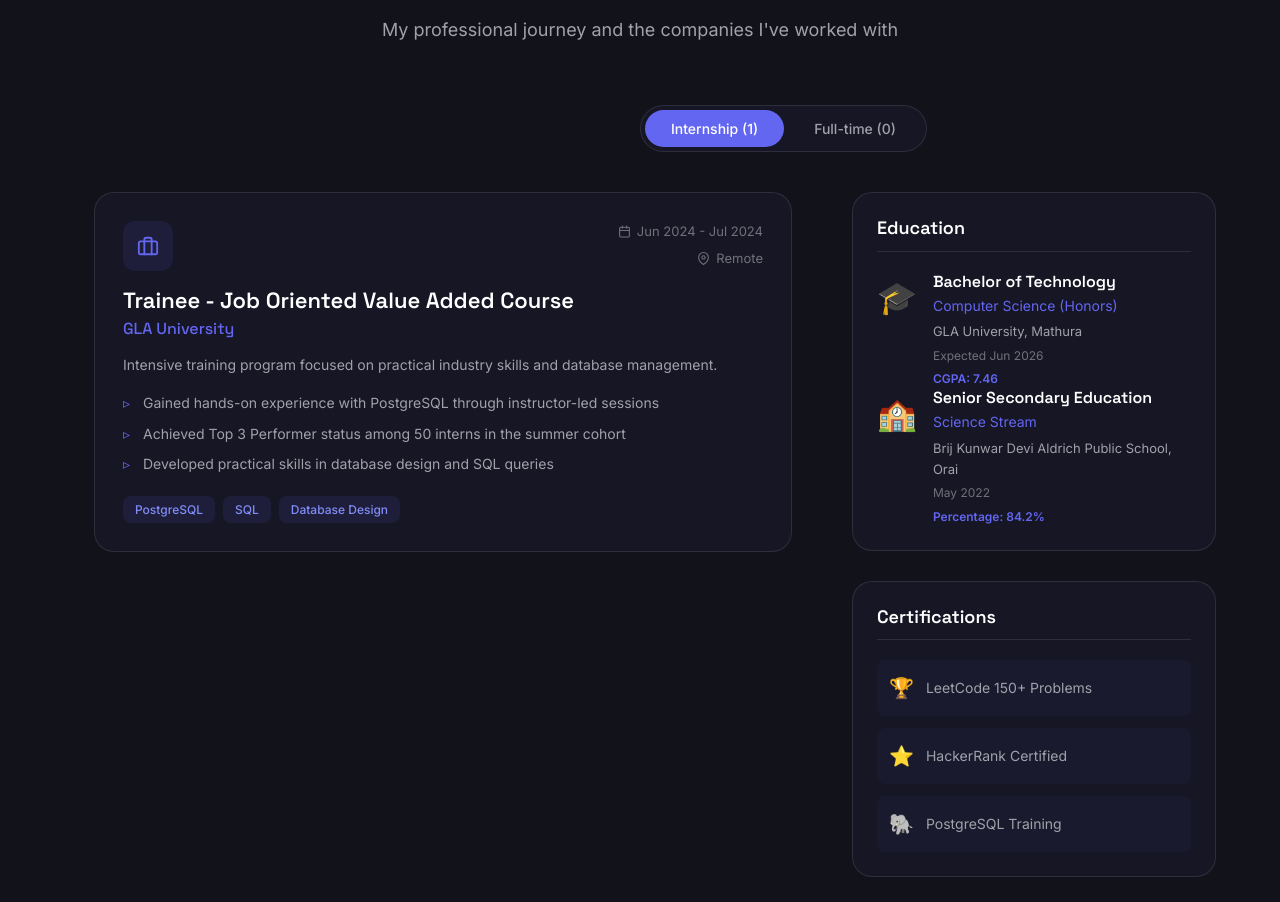
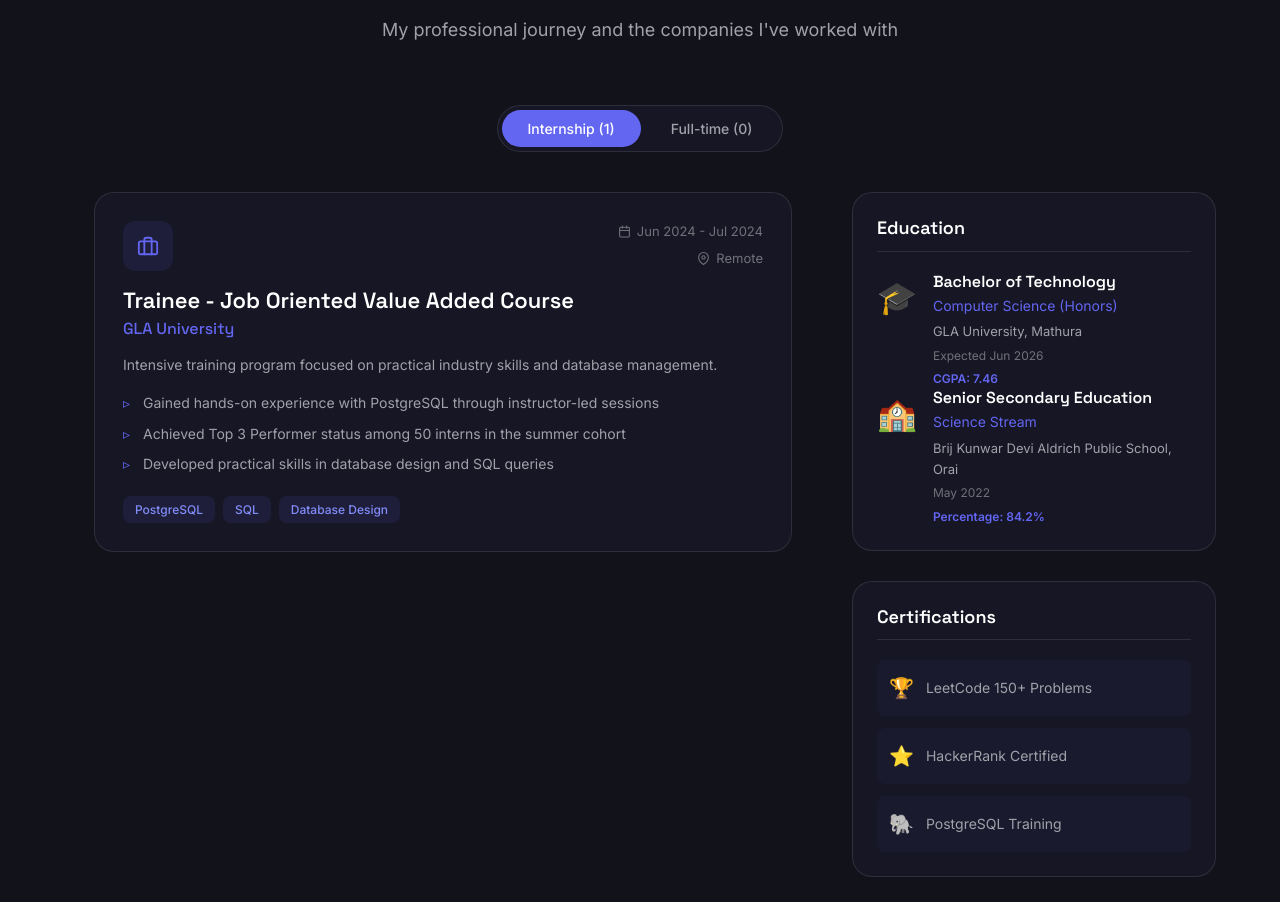
Before and after one commit to Sahilgupta2175/Sahil-Gupta-Portfolio, a React (Create React App) app in the folder client/: page / in a window 1280 px wide. Shown: the part 4235-5137 px from the top of the page. Built offline with nearby package versions, Linux system fonts and the light colour scheme; no server answers; the HTML template or start-up script is replaced by a standard one.

Commit message:
refactor(Experience.css): enhance layout and comments for internship/full-time switch

```diff
--- a/client/src/components/Experience/Experience.css
+++ b/client/src/components/Experience/Experience.css
@@ -10,18 +10,18 @@
   pointer-events: none;
 }
 
-/* Internship / Full-time switch */
+/* Internship / Full-time switch.
+   Centred with width:fit-content + margin auto, NOT translateX(-50%) — the
+   entry animation writes an inline transform that would override it. */
 .experience-switch {
-  display: inline-flex;
+  display: flex;
+  width: fit-content;
   gap: 4px;
   padding: 4px;
   margin: 0 auto 40px;
   background: var(--bg-card);
   border: 1px solid var(--border-color);
   border-radius: var(--radius-xl);
-  position: relative;
-  left: 50%;
-  transform: translateX(-50%);
 }
 
 .experience-switch-btn {
```
